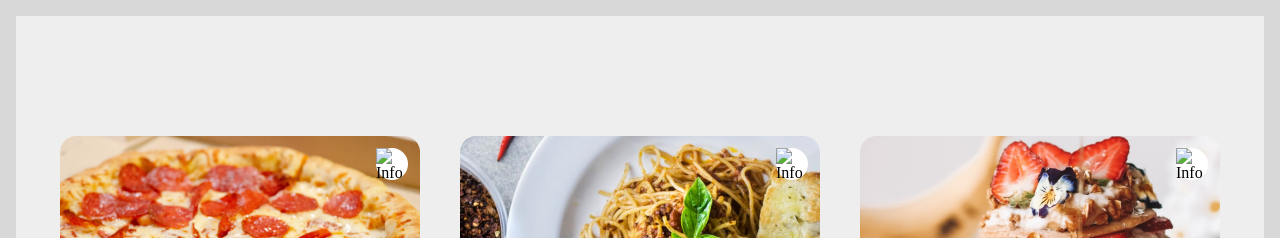
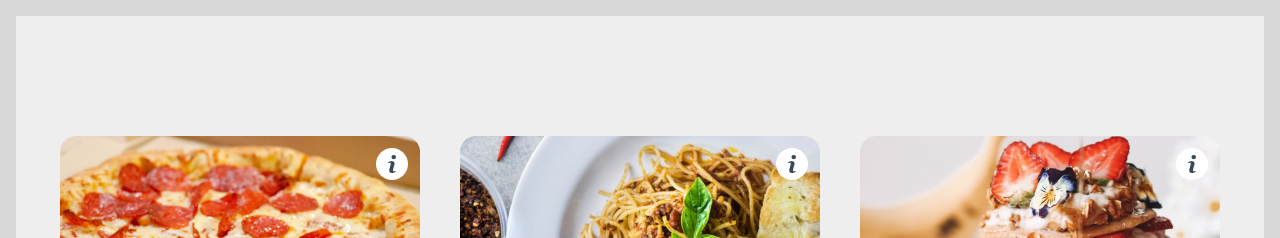
Before and after one commit to katherine011/homework08, a plain HTML site: page index.html in a window 1280 px wide. Shown: the top 238 px of the page. Drawn offline with nearby package versions, Linux system fonts and the light colour scheme.

Commit message:
homework08

```diff
--- a/index.html
+++ b/index.html
@@ -12,11 +12,7 @@
         <div class="info">
           <img src="./image/Pizza Photo.png" alt="Pizza photo" />
           <div class="iconBg">
-            <img
-              class="infos"
-              src="./image/more-info-icon (1).webp"
-              alt="Info icon"
-            />
+            <img class="infos" src="./image/info (3).png" alt="Info icon" />
           </div>
         </div>
         <div class="bottom">
@@ -55,11 +51,7 @@
         <div class="info">
           <img src="./image/Tortellini Photo.png" alt="Tortellini photo" />
           <div class="iconBg">
-            <img
-              class="infos"
-              src="./image/more-info-icon (1).webp"
-              alt="Info icon"
-            />
+            <img class="infos" src="./image/info (3).png" alt="Info icon" />
           </div>
         </div>
         <div class="bottom">
@@ -104,11 +96,7 @@
             alt="Strawberry cake photo"
           />
           <div class="iconBg">
-            <img
-              class="infos"
-              src="./image/more-info-icon (1).webp"
-              alt="Info icon"
-            />
+            <img class="infos" src="./image/info (3).png" alt="Info icon" />
           </div>
         </div>
         <div class="bottom">
--- a/styles.css
+++ b/styles.css
@@ -61,8 +61,8 @@ body {
 }
 
 .infos {
- width: 32px;
- height: 32px;
+ width: 18px;
+ height: 18px;
 }
 
 .icon {
```
Also changed, not shown: image/info (3).png (added).
